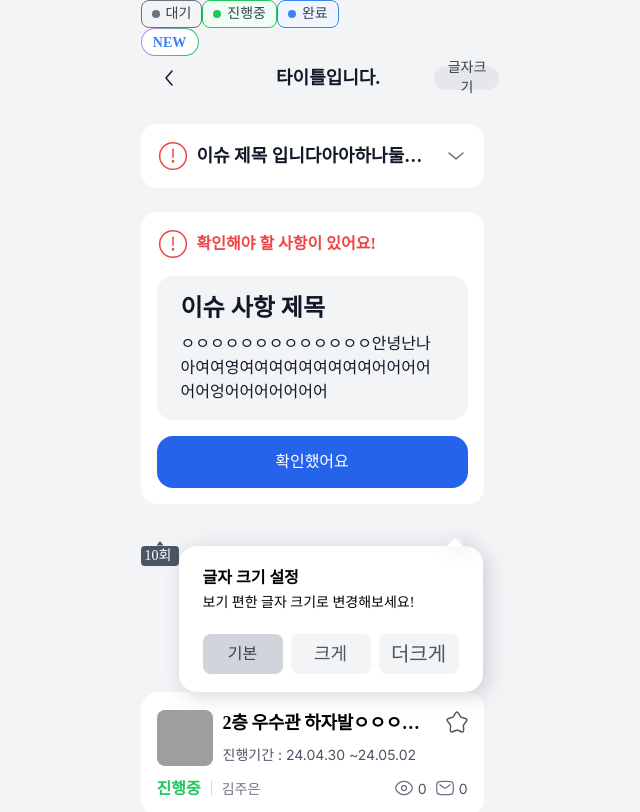
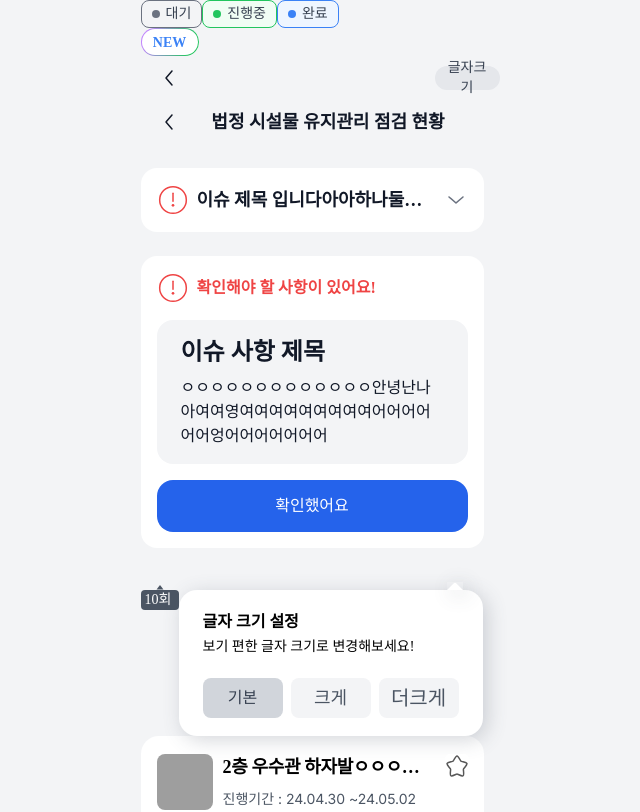
Before and after one commit to 10aeat/10aeat_Frontend, a Next.js app: page / in a window 1280 px wide. Shown: the top 812 px of the page, without its empty margins (312-952 px from the left). Built offline with nearby package versions, Linux system fonts and the light colour scheme; grey boxes are pictures that could not be loaded; a web font is replaced by a local one.

Commit message:
[Fix] Navbar 2가지 버전 수정

```diff
--- a/src/app/Check.tsx
+++ b/src/app/Check.tsx
@@ -9,6 +9,7 @@ import TooltipStore, { TooltipStyle } from '@/components/atoms/TooltipStore'
 export default function Check() {
   return (
     <>
+      {/* 혜원 */}
       {/* Tag */}
       <BoxStore boxStyle={BoxStyle.WAIT_TAG} />
       <BoxStore boxStyle={BoxStyle.PROCEEDING_TAG} />
@@ -17,7 +18,10 @@ export default function Check() {
       <BoxStore boxStyle={BoxStyle.BADGE} />
 
       {/* NavBar */}
-      <NavBar>타이틀입니다.</NavBar>
+      <NavBar isTextChange={true} isTitle={false}></NavBar>
+      <NavBar isTextChange={false} isTitle={true}>
+        법정 시설물 유지관리 점검 현황
+      </NavBar>
       <br />
 
       {/* Issue */}
@@ -38,6 +42,7 @@ export default function Check() {
       <TooltipStore tooltipStyle={TooltipStyle.COUNT} count={10} />
       <TooltipStore tooltipStyle={TooltipStyle.TEXT_CHANGE} />
 
+      {/* 예림 */}
       {/* Card */}
       <CardStore
         cardStyle={CardStyle.ALL}
--- a/src/components/atoms/NavBar.tsx
+++ b/src/components/atoms/NavBar.tsx
@@ -2,18 +2,27 @@
 
 import Image from 'next/image'
 import { useRouter } from 'next/navigation'
+import React, { useState } from 'react'
 import ButtonStore, { ButtonStyle } from './ButtonStore'
+import TooltipStore from './TooltipStore'
 
 interface Props {
-  children: React.ReactNode
+  children?: React.ReactNode
+  isTitle: boolean
+  isTextChange: boolean
 }
 
-export default function NavBar({ children }: Props) {
+export default function NavBar({ children, isTitle, isTextChange }: Props) {
   const router = useRouter()
+  const [isTextChangeVisible, setIsTextChangeVisible] = useState(false)
+
+  const toggleTextChange = () => {
+    setIsTextChangeVisible(!isTextChangeVisible)
+  }
 
   return (
-    <div className="flex items-center justify-between w-[375px] h-11 font-Pretendard font-bold text-gray-900 text-lg capitalize px-[16px]">
-      <div className="flex justify-start flex-1">
+    <div className="relative flex items-center justify-between w-[375px] h-11 font-Pretendard font-bold text-gray-900 text-lg capitalize px-[16px]">
+      <div className="flex justify-start z-10">
         <Image
           src="/icons/arrow_left_large_gray900.svg"
           width={24}
@@ -23,11 +32,20 @@ export default function NavBar({ children }: Props) {
           onClick={() => router.back()}
         />
       </div>
-      <div className="flex-1 text-center">{children}</div>
-      <div className="flex justify-end flex-1">
-        <ButtonStore buttonStyle={ButtonStyle.TEXT_CHANGE}>
-          글자크기
-        </ButtonStore>
+      {isTitle && (
+        <div className="absolute inset-0 flex justify-center items-center">
+          {children}
+        </div>
+      )}
+      <div className="flex justify-end z-10">
+        {isTextChange ? (
+          <ButtonStore
+            buttonStyle={ButtonStyle.TEXT_CHANGE}
+            onClickFunction={toggleTextChange}
+          >
+            글자크기
+          </ButtonStore>
+        ) : null}
       </div>
     </div>
   )
```
